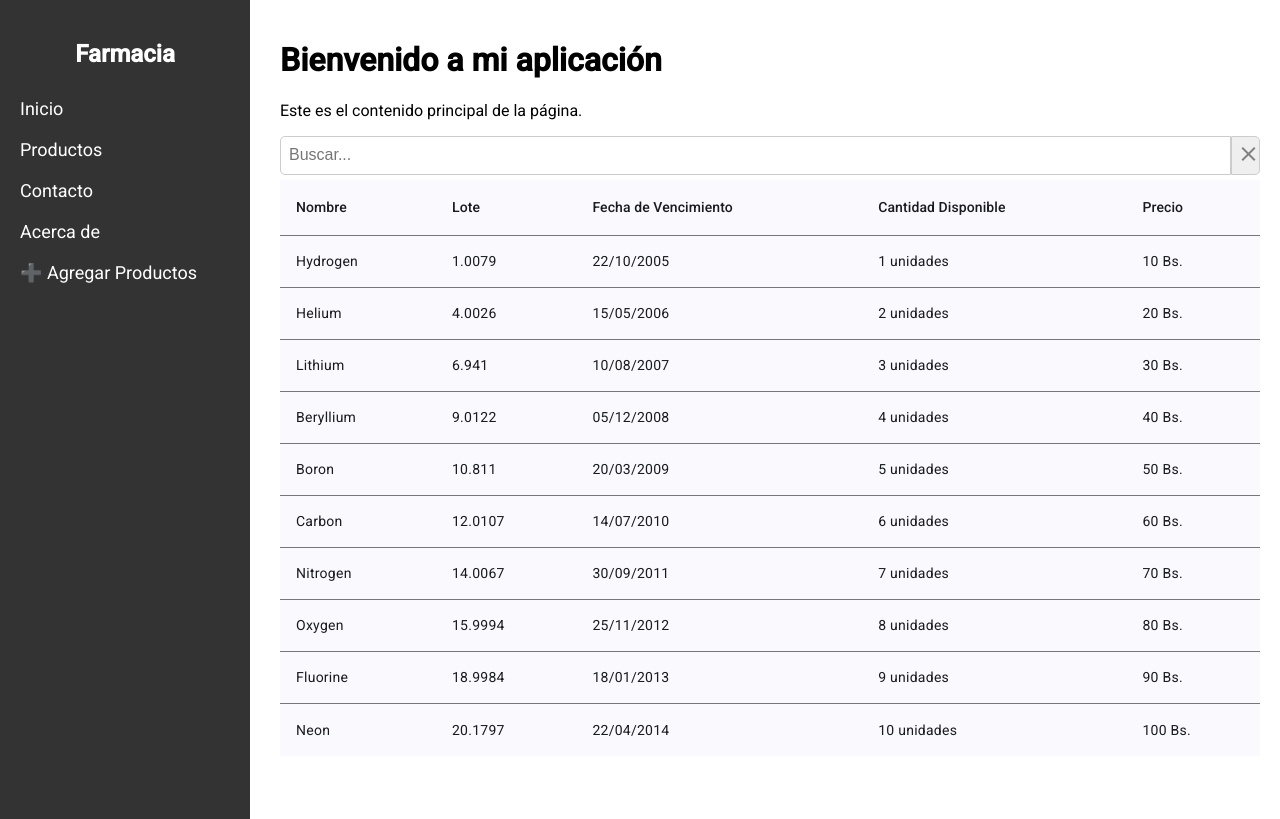
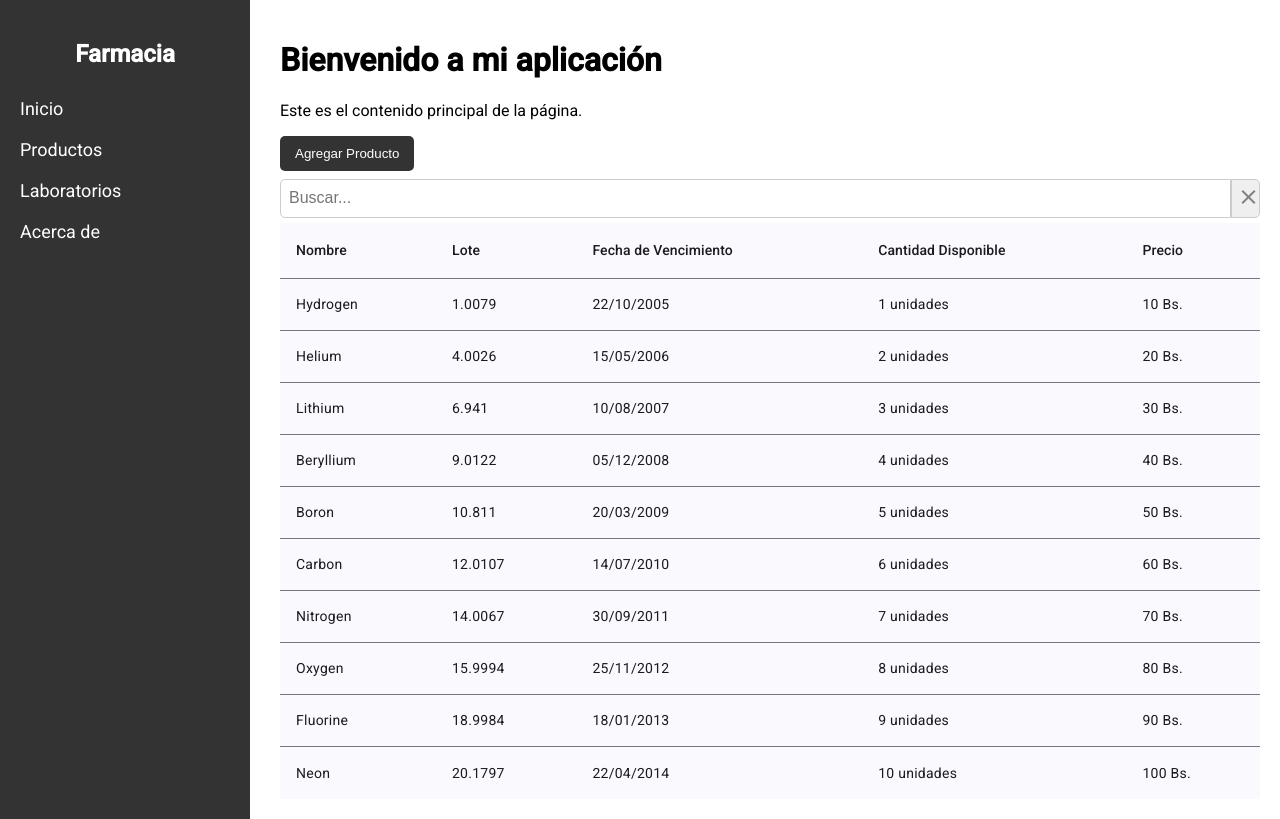
Before and after one commit to DanieZapata/Pharmacy, an Angular app: page /products in a window 1280 px wide. Built offline with nearby package versions, Linux system fonts and the light colour scheme.

Commit message:
update: sidebar view and redirection

```diff
--- a/src/app/app.routes.ts
+++ b/src/app/app.routes.ts
@@ -1,11 +1,9 @@
 import { Routes } from '@angular/router';
-import { AddProductsComponent } from './pages/add-products/add-products.component';
 import { TableComponent } from './components/table/table.component';
 import { ProductRegistrationComponent } from './components/product-registration/product-registration.component';
 
 export const routes: Routes = [
   { path: '', redirectTo: 'home', pathMatch: 'full' },
   { path: 'home', component: TableComponent },
-  { path: 'add-products', component: ProductRegistrationComponent },
-  { path: 'products', component: TableComponent },
+  { path: 'products', component: ProductRegistrationComponent },
 ];
--- a/src/app/components/product-registration/product-registration.component.css
+++ b/src/app/components/product-registration/product-registration.component.css
@@ -1,6 +1,6 @@
 .add-btn {
     padding: 10px 15px;
-    background-color: gray;
+    background-color: #333;
     color: white;
     border: none;
     cursor: pointer;
--- a/src/app/components/sidebar/sidebar.component.html
+++ b/src/app/components/sidebar/sidebar.component.html
@@ -1,8 +1,7 @@
 <div class="sidenav">
   <h2>Farmacia</h2>
   <a href="/home">Inicio</a>
-  <a href="#">Productos</a>
-  <a href="#">Contacto</a>
+  <a href="/products">Productos</a>
+  <a href="#">Laboratorios</a>
   <a href="#">Acerca de</a>
-  <a href="/add-products">➕ Agregar Productos</a>
 </div>
```
